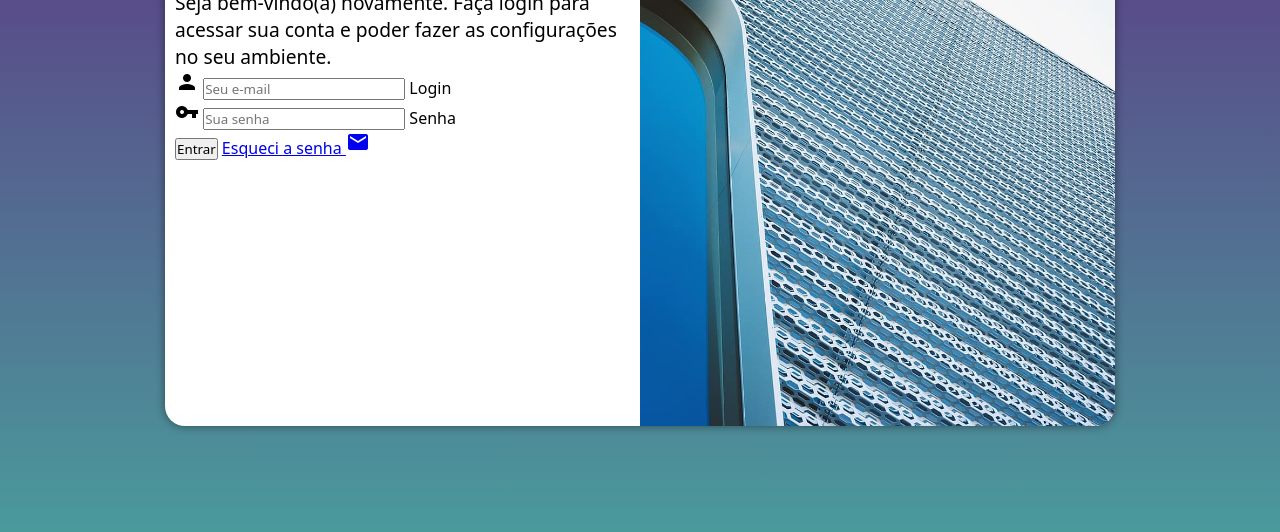
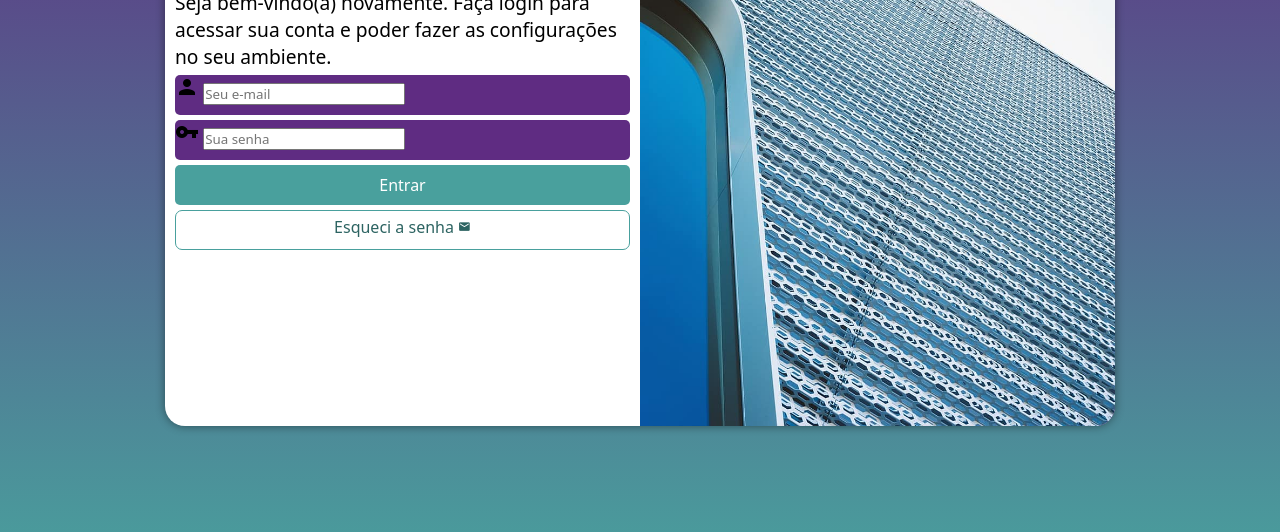
Before and after one commit to MarcusBretas/projeto-login, a plain HTML site: page index.html in a window 1280 px wide. Shown: the part 224-756 px from the top of the page. Drawn offline with Linux system fonts and the light colour scheme.

Commit message:
formatação do formulario

```diff
--- a/estilos/style.css
+++ b/estilos/style.css
@@ -35,7 +35,7 @@ section#login {
   overflow: hidden;
 
   background-color: white;
-  width: 250px;
+  width: 252px;
   height: 500px;
   border-radius: 20px;
   box-shadow: 0px 0px 10px rgba(0, 0, 0, 0.452);
@@ -65,3 +65,55 @@ div#formulario > h1 {
 div#formulario > p {
   font-size: 0.8em;
 }
+
+form > div.campo {
+  background-color: #5f2c82;
+  display: block;
+  width: 100%;
+  height: 40px;
+  border-radius: 5px;
+  margin: 5px 0px;
+}
+
+div.campo > label {
+  display: none;
+}
+
+form > input[type="submit"] {
+  display: block;
+  font-size: 1em;
+  width: 100%;
+  height: 40px;
+  background-color: #49a09d;
+  color: white;
+  border: none;
+  border-radius: 5px;
+  cursor: pointer;
+} /**/
+
+form > input[type="submit"]:hover {
+  background-color: #2d6462;
+}
+
+form > a.botao {
+  display: block;
+  text-align: center;
+  font-size: 1em;
+  width: 100%;
+  height: 40px;
+  padding-top: 5px;
+  margin-top: 5px;
+  background-color: white;
+  color: #2d6462;
+  border: 1px solid #49a09d;
+  border-radius: 7px;
+  text-decoration: none;
+}
+
+form > a.botao:hover {
+  background-color: #6cd3cf;
+}
+
+form > a.botao > i {
+  font-size: 0.8em;
+}
--- a/index.html
+++ b/index.html
@@ -22,7 +22,7 @@
             poder fazer as configurações no seu ambiente.
           </p>
           <form action="login.php" method="post" autocomplete="on">
-            <div id="campo">
+            <div class="campo">
               <i class="material-icons">person</i>
               <input
                 type="email"
@@ -35,7 +35,7 @@
               />
               <label for="ilogin">Login</label>
             </div>
-            <div id="campo">
+            <div class="campo">
               <i class="material-icons">vpn_key</i>
               <input
                 type="password"
@@ -50,7 +50,7 @@
               <label for="isenha">Senha</label>
             </div>
             <input type="submit" value="Entrar" />
-            <a href="esqueci.html"
+            <a href="esqueci.html" class="botao"
               >Esqueci a senha <i class="material-icons">mail</i></a
             >
           </form>
```
